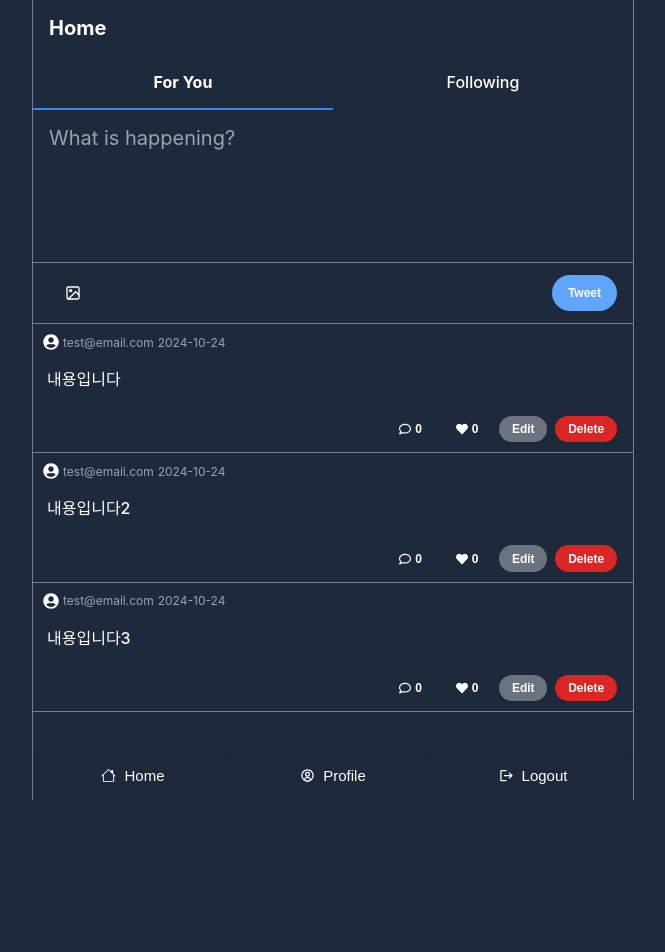
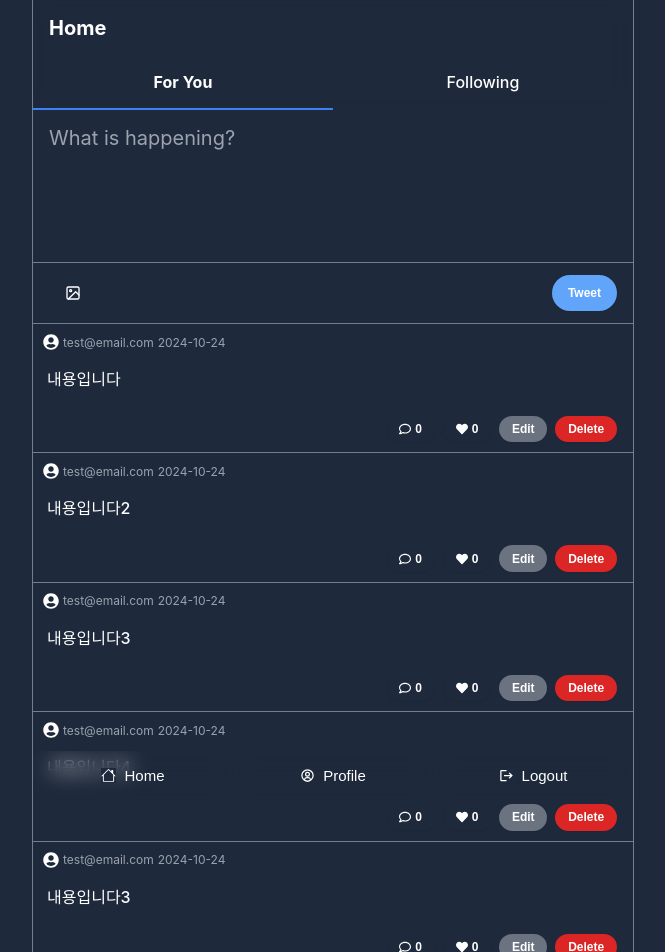
Before and after one commit to mj-study/react-pjt, a React (Create React App) app in the folder twitter/: page / in a window 1280 px wide. Shown: the top 952 px of the page, without its empty margins (307-972 px from the left). Before the commit the page ends 800 px from the top, so only its background shows below. Built offline with nearby package versions, Linux system fonts and the light colour scheme; no server answers; sample sign-in values are in the browser's storage.

Commit message:
feat. firebase 게시글 생성

```diff
--- a/twitter/src/components/posts/PostForm.tsx
+++ b/twitter/src/components/posts/PostForm.tsx
@@ -1,17 +1,57 @@
 import { FiImage } from 'react-icons/fi';
-import React from 'react';
+import React, { useContext } from 'react';
+import { toast } from 'react-toastify';
+import { useState } from 'react';
+import { collection, addDoc } from 'firebase/firestore';
+import { db } from '../../firebaseApp';
+import AuthContext from '../../context/AuthContext';
 
 export default function PostForm() {
+  const [content, setContent] = useState<string>('');
+  const { user } = useContext(AuthContext);
   const handleFileUpload = () => {};
 
+  const onSubmit = async (e: any) => {
+    e.preventDefault();
+
+    try {
+      await addDoc(collection(db, 'posts'), {
+        content: content,
+        createdAt: new Date()?.toLocaleDateString('ko', {
+          hour: '2-digit',
+          minute: '2-digit',
+          second: '2-digit',
+        }),
+        uid: user?.uid,
+        mail: user?.email,
+      });
+      setContent('');
+      toast.success('게시글을 생성했습니다.');
+    } catch (e: any) {
+      console.log(e);
+    }
+  };
+
+  const onChange = (e: React.ChangeEvent<HTMLTextAreaElement>) => {
+    const {
+      target: { name, value },
+    } = e;
+
+    if (name === 'content') {
+      setContent(value);
+    }
+  };
+
   return (
-    <form className="post-form">
+    <form className="post-form" onSubmit={onSubmit}>
       <textarea
         className="post-form__textarea"
         required
         name="content"
         id="content"
         placeholder="What is happening?"
+        onChange={onChange}
+        value={content}
       />
       <div className="post-form__submit-area">
         <label htmlFor="file-input" className="post-form__file">
--- a/twitter/src/firebaseApp.ts
+++ b/twitter/src/firebaseApp.ts
@@ -1,4 +1,5 @@
 import { initializeApp, FirebaseApp, getApp } from 'firebase/app';
+import { getFirestore } from 'firebase/firestore';
 
 export let app: FirebaseApp;
 
@@ -19,4 +20,6 @@ try {
 
 const firebase = initializeApp(firebaseConfig);
 
+export const db = getFirestore(app);
+
 export default firebase;
--- a/twitter/src/pages/home/index.tsx
+++ b/twitter/src/pages/home/index.tsx
@@ -36,15 +36,66 @@ const posts: PostProps[] = [
     createdAt: '2024-10-24',
     uid: '123',
   },
+  {
+    id: '4',
+    email: 'test@email.com',
+    content: '내용입니다4',
+    createdAt: '2024-10-24',
+    uid: '123',
+  },
+  {
+    id: '5',
+    email: 'test@email.com',
+    content: '내용입니다3',
+    createdAt: '2024-10-24',
+    uid: '123',
+  },
+  {
+    id: '6',
+    email: 'test@email.com',
+    content: '내용입니다3',
+    createdAt: '2024-10-24',
+    uid: '123',
+  },
+  {
+    id: '7',
+    email: 'test@email.com',
+    content: '내용입니다3',
+    createdAt: '2024-10-24',
+    uid: '123',
+  },
+  {
+    id: '3',
+    email: 'test@email.com',
+    content: '내용입니다3',
+    createdAt: '2024-10-24',
+    uid: '123',
+  },
+  {
+    id: '3',
+    email: 'test@email.com',
+    content: '내용입니다3',
+    createdAt: '2024-10-24',
+    uid: '123',
+  },
+  {
+    id: '3',
+    email: 'test@email.com',
+    content: '내용입니다3',
+    createdAt: '2024-10-24',
+    uid: '123',
+  },
 ];
 
 export default function HomePage() {
   return (
     <div className="home">
-      <div className="home__title">Home</div>
-      <div className="home__tabs">
-        <div className="home__tab home__tab--active">For You</div>
-        <div className="home__tab">Following</div>
+      <div className="home__top">
+        <div className="home__title">Home</div>
+        <div className="home__tabs">
+          <div className="home__tab home__tab--active">For You</div>
+          <div className="home__tab">Following</div>
+        </div>
       </div>
       <PostForm />
       {/* Tweet Posts */}
```
